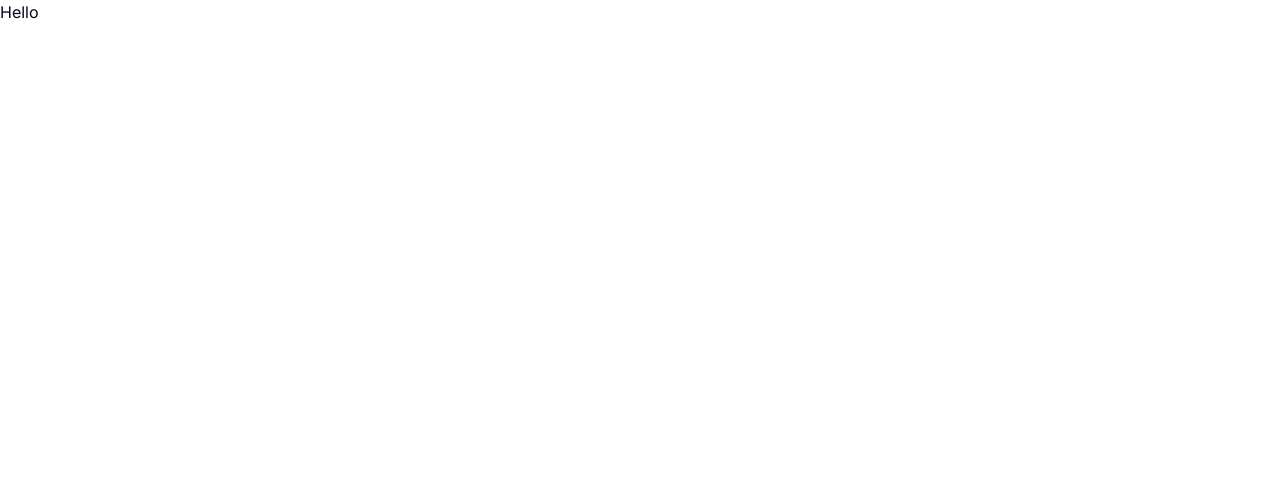
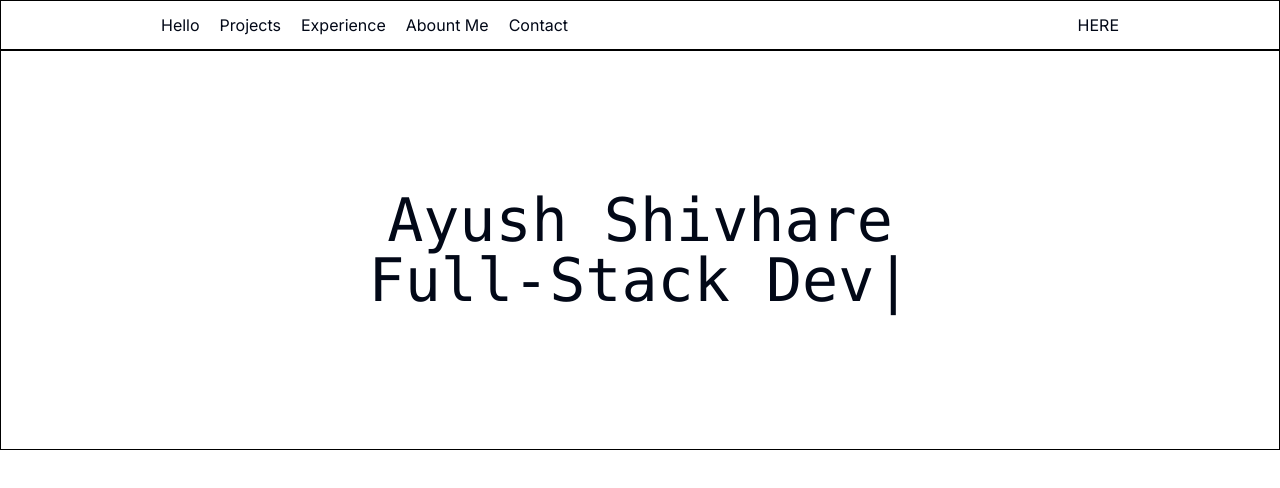
Before and after one commit to AyushShivhare79/Ayush-Portfolio, a Next.js app: page / in a window 1280 px wide. Shown: the top 488 px of the page. Built offline with nearby package versions, Linux system fonts and the light colour scheme.

Commit message:
chore: init components & typing animation

```diff
--- /dev/null
+++ b/app/components/Box.tsx
@@ -0,0 +1,20 @@
+"use client";
+
+import Typewriter from "typewriter-effect";
+
+export default function Box() {
+  return (
+    <>
+      <div className="flex justify-center flex-col items-center border border-black text-6xl font-mono h-[400px]">
+        <h1>Ayush Shivhare</h1>
+        <Typewriter
+          options={{
+            strings: ["Full-Stack Developer"],
+            autoStart: true,
+            loop: true,
+          }}
+        />
+      </div>
+    </>
+  );
+}
--- /dev/null
+++ b/app/components/Navbar.tsx
@@ -0,0 +1,16 @@
+export default function () {
+  return (
+    <>
+      <div className="flex justify-between border border-black px-40 py-3">
+        <div className="flex gap-5">
+          <div>Hello</div>
+          <div>Projects</div>
+          <div>Experience</div>
+          <div>Abount Me</div>
+          <div>Contact</div>
+        </div>
+        <div>HERE</div>
+      </div>
+    </>
+  );
+}
--- /dev/null
+++ b/app/components/TypingEffect.tsx
@@ -0,0 +1,24 @@
+import React from "react";
+// import Typewriter from 'typewriter-effect';
+
+export default function() {
+  return (
+    <div>
+      <h3>GeeksforGeeks Typing Animation</h3>
+      {/* <Typewriter
+        onInit={(typewriter) => {
+          typewriter.typeString('Hello World!')
+            .callFunction(() => {
+              console.log('String typed out!');
+            })
+            .pauseFor(2500)
+            .deleteAll()
+            .callFunction(() => {
+              console.log('All strings were deleted');
+            })
+            .start();
+        }}
+      />  */}
+    </div>
+  );
+}
--- a/app/page.tsx
+++ b/app/page.tsx
@@ -1,9 +1,14 @@
 import Image from "next/image";
+import Navbar from "./components/Navbar";
+import Box from "./components/Box";
+import TypingEffect from "./components/TypingEffect";
 
 export default function Home() {
   return (
     <>
-      <div>Hello</div>
+      <Navbar />
+      <Box />
+      {/* <TypingEffect/> */}
     </>
   );
 }
--- a/package.json
+++ b/package.json
@@ -12,11 +12,13 @@
     "@radix-ui/react-icons": "^1.3.0",
     "class-variance-authority": "^0.7.0",
     "clsx": "^2.1.1",
+    "framer-motion": "^11.3.22",
     "next": "14.2.5",
     "react": "^18",
     "react-dom": "^18",
     "tailwind-merge": "^2.4.0",
-    "tailwindcss-animate": "^1.0.7"
+    "tailwindcss-animate": "^1.0.7",
+    "typewriter-effect": "^2.21.0"
   },
   "devDependencies": {
     "@types/node": "^20",
```
Also changed, not shown: app/components/About.tsx (added), app/components/Contact.tsx (added), app/components/Experience.tsx (added), app/components/Projects.tsx (added), app/components/navbar.tsx (deleted), 1 other file (tests, documents, lock files or other folders).
